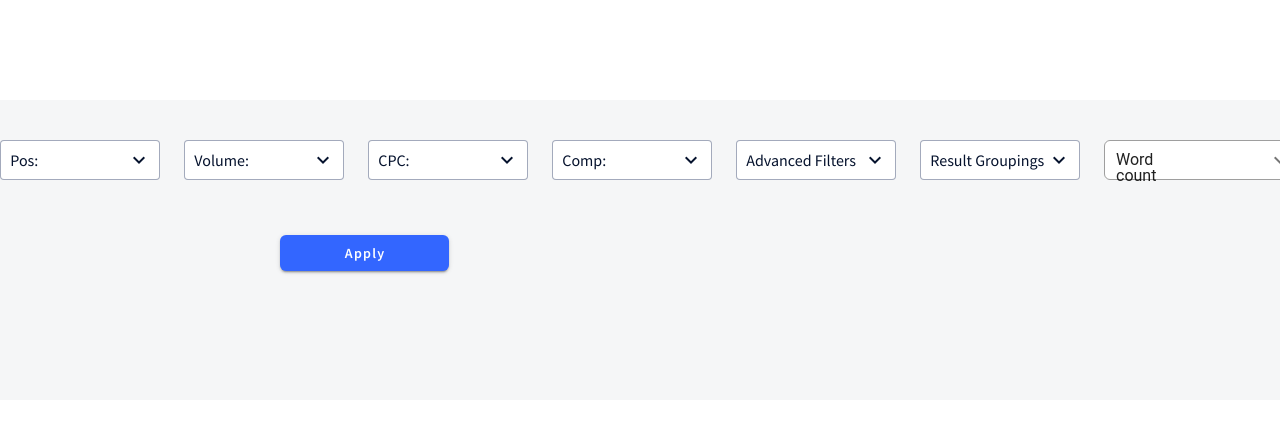
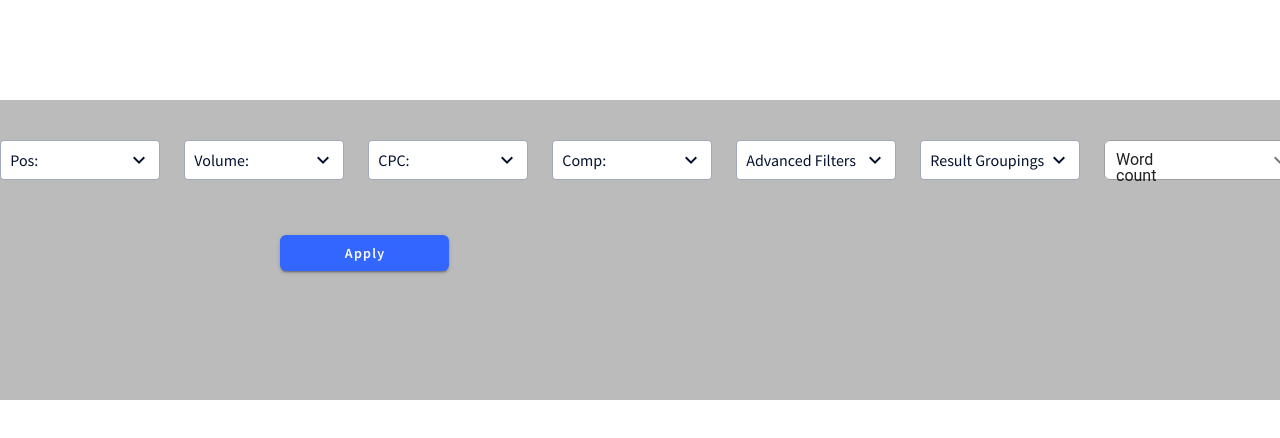
Before and after one commit to MrNedNick/vue-cpanel-filters, a Vue app: page /#/ in a window 1280 px wide. Shown: the top 438 px of the page. Built offline with nearby package versions, Linux system fonts and the light colour scheme.

Commit message:
Add background for body

```diff
--- a/src/App.vue
+++ b/src/App.vue
@@ -1,5 +1,5 @@
 <template>
-  <v-app id="inspire">
+  <v-app class="app" id="inspire">
     <all-filters />
   </v-app>
 </template>
@@ -12,3 +12,9 @@ export default {
   },
 };
 </script>
+
+<style>
+.theme--light.v-application {
+  background-color: #f5f6f7;
+}
+</style>
--- a/src/components/AllFilters.vue
+++ b/src/components/AllFilters.vue
@@ -65,7 +65,7 @@ body {
 }
 .wrapper {
   margin: 0px auto;
-  background-color: #f5f6f7;
+  background-color: #bbbbbb;
   width: 1328px;
   min-height: 300px;
   margin-top: 100px;
```
